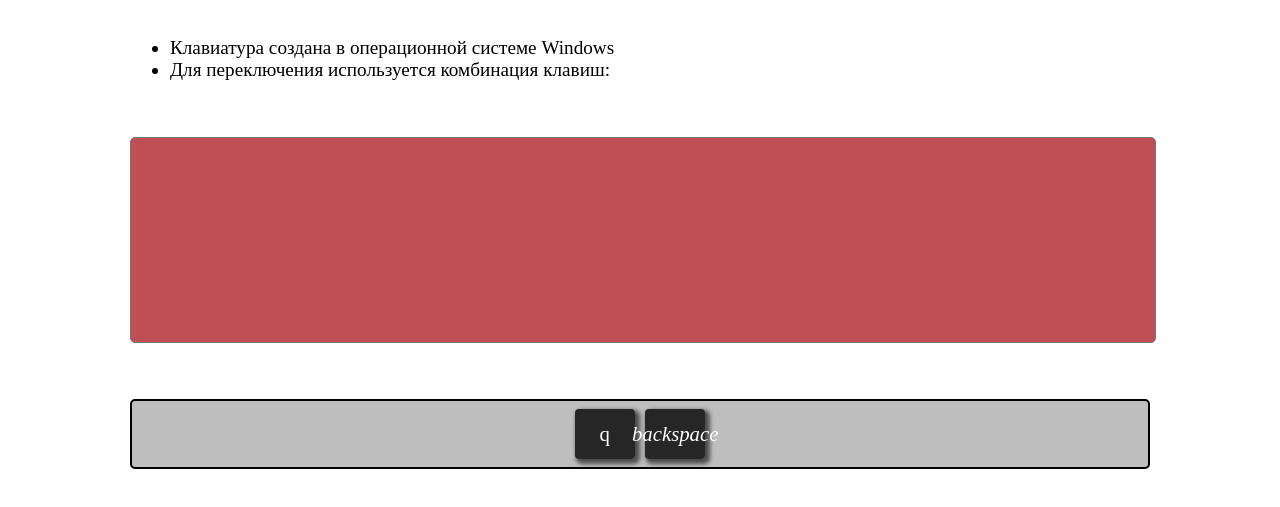
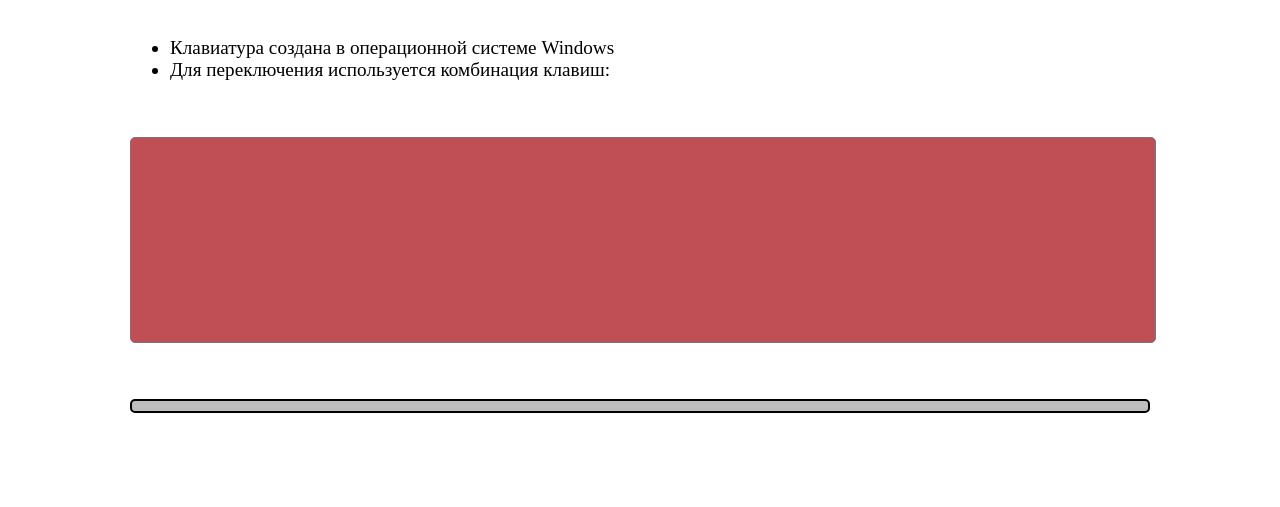
Before and after one commit to AYaki-coder/Virtual-Keyboard, a plain HTML site: page index.html in a window 1280 px wide. Shown: the part 77-584 px from the top of the page. Drawn offline with Linux system fonts and the light colour scheme.

Commit message:
feat: add HTML elements generation by script.js

```diff
--- a/index.html
+++ b/index.html
@@ -9,7 +9,7 @@
     <title>Virtual Keyboard</title>
 </head>
 <body>
-    <main class="main">
+    <!-- <main class="main">
     <h1 class="main-heading">Виртуальная клавиатура</h1>
     <ul class="description">
         <li>Клавиатура создана в операционной системе Windows</li>
@@ -24,7 +24,8 @@
                 <i class="material-icon">backspace</i>
             </div>
         </div>
-    </div>
+    </div> -->
+    <script src="script.js"></script>
 </main>
 </body>
 </html>
--- a/script.js
+++ b/script.js
@@ -0,0 +1,56 @@
+const Keyboard = {
+
+    // const KeyboardLayout = {
+
+    //     en: [
+    //         "`","1", "2", "3", "4", "5", "6", "7", "8", "9", "0", "-","=","backspace",
+    //            "Tab", "q", "w", "e", "r", "t", "y", "u", "i", "o", "p","[","]","\\","del",
+    //             "caps", "a", "s", "d", "f", "g", "h", "j", "k", "l",";","'", "enter",
+    //             "shift", "z", "x", "c", "v", "b", "n", "m", ",", ".", "?","up", "shift",
+    //             "ctrl","win","alt","space","alt","left", "down", "right", "ctrl"
+
+    //     ],
+    //     ru: [
+    //         "ё","1", "2", "3", "4", "5", "6", "7", "8", "9", "0", "-","=","backspace",
+    //            "Tab", "й", "ц", "у", "к", "е", "н", "г", "ш", "щ", "з","х","ъ","\\","del",
+    //             "caps", "ф", "ы", "в", "а", "п", "р", "о", "л", "д","ж","э", "enter",
+    //             "shift", "я", "ч", "с", "м", "и", "т", "ь", "б", "ю", ".","up", "shift",
+    //             "ctrl","win","alt","space","alt","left", "down", "right", "ctrl"
+
+    //     ]
+    // }
+
+    createSiteElements() {
+        const main = document.createElement('main');
+        const heading = document.createElement('h1');
+        const description = document.createElement('ul');
+        const input = document.createElement('textarea');
+        const keyboard = document.createElement('div');
+        const liFirst = document.createElement('li');
+        const liLast = document.createElement('li');
+        main.className = 'main';
+        heading.className = 'main-heading';
+        description.className = 'description';
+        input.className = 'textarea';
+        keyboard.className = 'keyboard';
+        heading.innerHTML = 'Виртуальная клавиатура';
+        liFirst.innerHTML = 'Клавиатура создана в операционной системе Windows';
+        liLast.innerHTML = 'Для переключения используется комбинация клавиш:';
+        document.body.appendChild(main);
+        main.appendChild(heading);
+        main.appendChild(description);
+        description.appendChild(liFirst);
+        description.appendChild(liLast);
+        main.appendChild(input);
+        main.appendChild(keyboard);
+
+    }
+
+    // generateKeyboard() {}
+
+    // createKey() {}
+
+};
+
+window.addEventListener('load', () => {
+    Keyboard.createSiteElements()})
```
